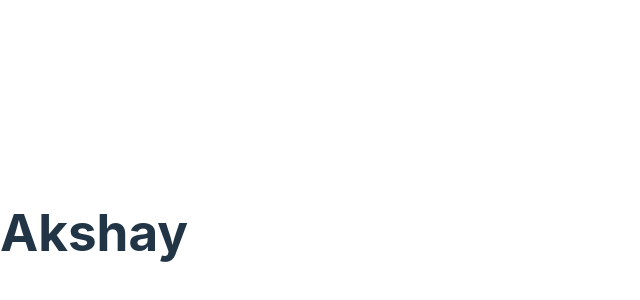
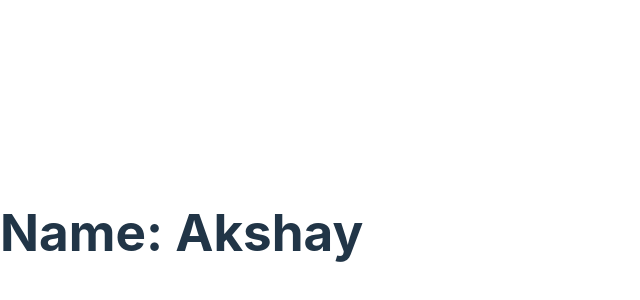
Before and after one commit to akshayst369/MERN-CLG-REACT, a React (Vite) app in the folder front-end/: page / in a window 1280 px wide. Shown: the part 168-468 px from the top of the page, without its empty margins (0-640 px from the left). Built offline with nearby package versions, Linux system fonts and the light colour scheme.

Commit message:
Feat: Used props

```diff
--- a/front-end/src/components/Name.jsx
+++ b/front-end/src/components/Name.jsx
@@ -1,8 +1,8 @@
 import React from "react";
-const Name = () => {
+const Name = (props) => {
     return (
         <>
-            <h1>Akshay</h1>
+            <h1>Name: {props.name}</h1>
         </>
     )
 };
```
